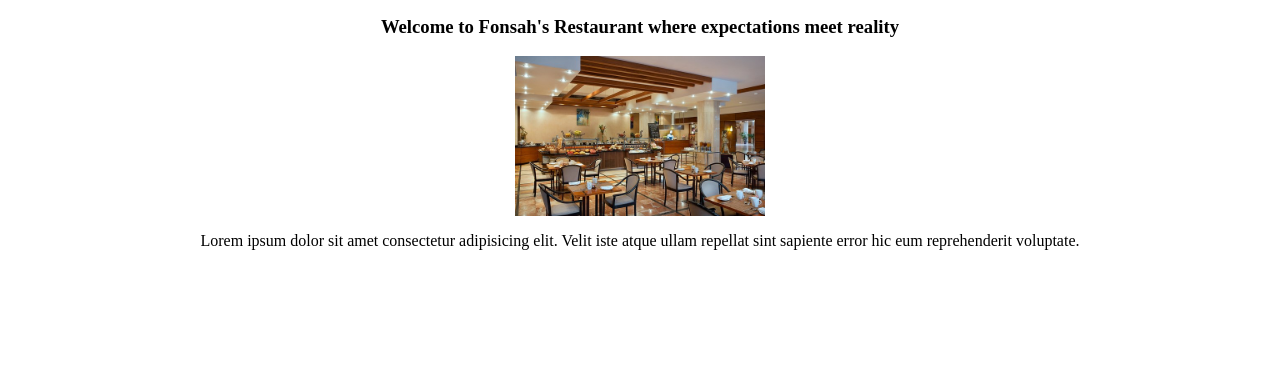
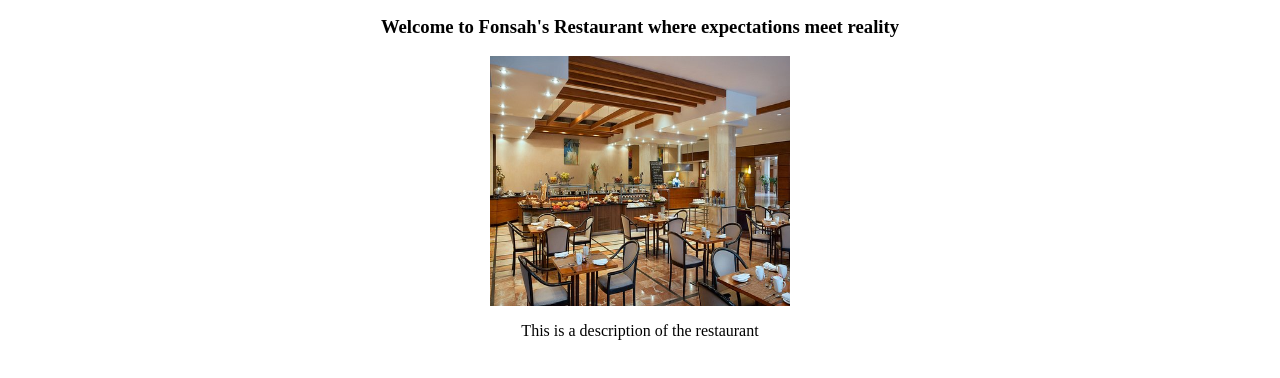
Before and after one commit to FonsahPageo/odin-restaurant, a website built with webpack: page src/index.html in a window 1280 px wide. Shown: the part 78-456 px from the top of the page. Built offline with nearby package versions, Linux system fonts and the light colour scheme.

Commit message:
Dynamically loading content

```diff
--- a/src/index.html
+++ b/src/index.html
@@ -9,8 +9,8 @@
 
 <body>
     <header>
-        <h2>Fonsah</h2>
-        <nav>
+        <h2 id="logo">Fonsah</h2>
+        <nav id="navbar">
             <ul>
                 <input type="button" value="Home">
                 <input type="button" value="About">
@@ -19,11 +19,12 @@
             </ul>
         </nav>
     </header>
+
     <div id="content">
-        <h3>Welcome to Fonsah's Restaurant where expectations meet reality</h3>
-        <img src="./assets/restaurant.jpg" alt="Restaurant Image">
-        <p>Lorem ipsum dolor sit amet consectetur adipisicing elit. Velit iste atque ullam repellat sint sapiente error
-            hic eum reprehenderit voluptate.</p>
+        <!-- <h3>Welcome to Fonsah's Restaurant where expectations meet reality</h3> -->
+        <!-- <img src="./assets/restaurant.jpg" alt="Restaurant Image"> -->
+        <!-- <p>Lorem ipsum dolor sit amet consectetur adipisicing elit. Velit iste atque ullam repellat sint sapiente error
+            hic eum reprehenderit voluptate.</p> -->
     </div>
 </body>
 
--- a/src/index.js
+++ b/src/index.js
@@ -1,8 +1,16 @@
 import "./styles.css";
 import restaurantImage from "./assets/restaurant.jpg";
 
+const headline = document.createElement("h3");
+headline.textContent = "Welcome to Fonsah's Restaurant where expectations meet reality";
+document.getElementById("content").appendChild(headline);
+
 const imgElement = document.createElement("img");
 imgElement.src =  restaurantImage;
-document.getElementById('content').prependChild(imgElement);
+document.getElementById("content").appendChild(imgElement);
+
+const description = document.createElement("p");
+description.textContent = "This is a description of the restaurant";
+document.getElementById("content").appendChild(description);
 
 console.log("Welcome to Fonsah's restaurant");
--- a/src/styles.css
+++ b/src/styles.css
@@ -18,6 +18,6 @@ nav{
 }
 
 #content img{
-    width: 250px;
-    height: 160px;
+    width: 300px;
+    height: 250px;
 }
```
